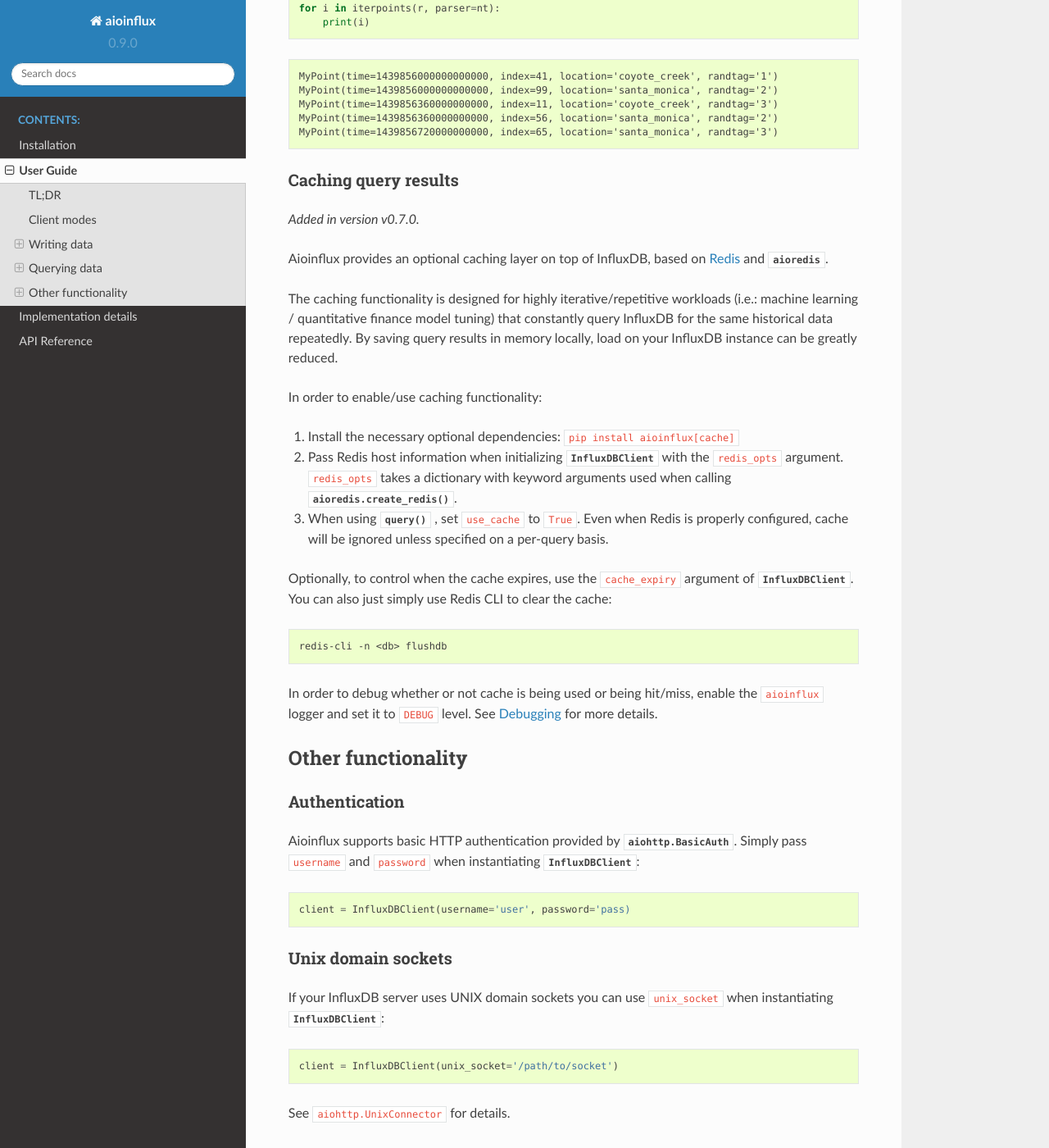
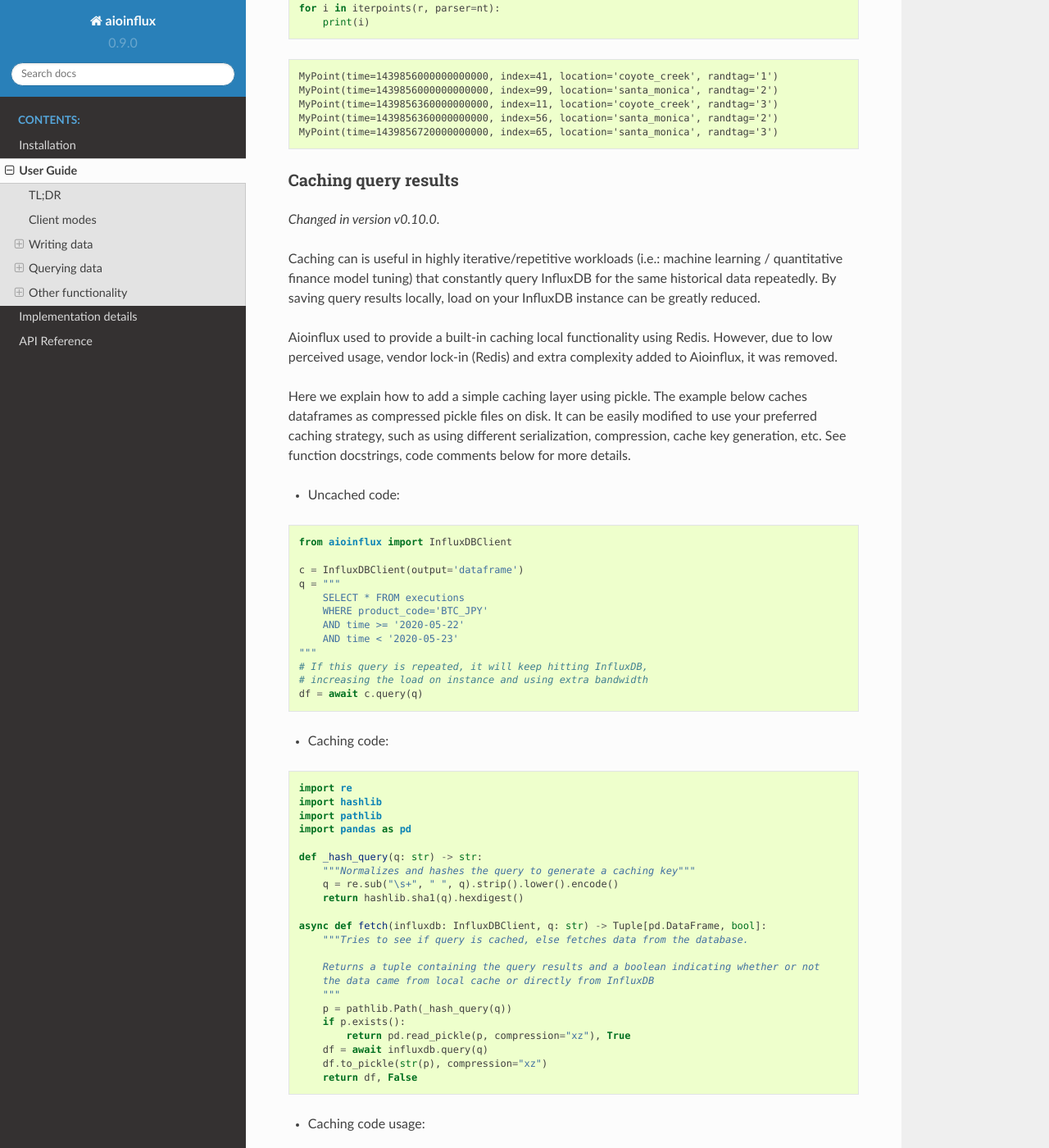
Before and after one commit to gusutabopb/aioinflux, a Sphinx documentation site: the page built from docs/usage.rst, in a window 1280 px wide and 1400 px high, scrolled down 11147 px. Shown: the whole window at 82% size. Built offline with Sphinx 7.4.7 and the Read the Docs theme 2.0.0, drawn with Linux system fonts in a browser that asks for light colours; some of the changed text lies outside the part shown.

Commit message:
Remove caching functionality

```diff
--- a/docs/usage.rst
+++ b/docs/usage.rst
@@ -605,37 +605,78 @@ dictionary containing all or a subset of the following:
 Caching query results
 ^^^^^^^^^^^^^^^^^^^^^
 
-.. versionadded:: v0.7.0
+.. versionchanged:: v0.10.0
 
-Aioinflux provides an optional caching layer on top of InfluxDB, based on `Redis`_ and :mod:`aioredis`.
-
-The caching functionality is designed for highly iterative/repetitive workloads
+Caching can is useful in highly iterative/repetitive workloads
 (i.e.: machine learning / quantitative finance model tuning)
 that constantly query InfluxDB for the same historical data repeatedly.
-By saving query results in memory locally, load on your InfluxDB instance can be greatly reduced.
+By saving query results locally, load on your InfluxDB instance can be greatly reduced.
 
-In order to enable/use caching functionality:
+Aioinflux used to provide a built-in caching local functionality using Redis.
+However, due to low perceived usage, vendor lock-in (Redis) and extra complexity
+added to Aioinflux, it was removed.
 
-1. Install the necessary optional dependencies: ``pip install aioinflux[cache]``
+Here we explain how to add a simple caching layer using pickle.
+The example below caches dataframes as compressed pickle files on disk.
+It can be easily modified to use your preferred caching strategy, such as
+using different serialization, compression, cache key generation, etc.
+See function docstrings, code comments below for more details.
 
-2. Pass Redis host information when initializing :class:`.InfluxDBClient` with the ``redis_opts`` argument.
-   ``redis_opts`` takes a dictionary with keyword arguments used when calling :func:`aioredis.create_redis`.
+- Uncached code:
 
-3. When using :meth:`~.InfluxDBClient.query` , set ``use_cache`` to ``True``.
-   Even when Redis is properly configured, cache will be ignored unless specified on a per-query basis.
+.. code:: python
 
-Optionally, to control when the cache expires, use the ``cache_expiry`` argument of :class:`.InfluxDBClient`.
-You can also just simply use Redis CLI to clear the cache:
+    from aioinflux import InfluxDBClient
 
-.. code:: bash
-
-    redis-cli -n <db> flushdb
-
-In order to debug whether or not cache is being used or being hit/miss, enable the ``aioinflux`` logger
-and set it to ``DEBUG`` level. See :ref:`Debugging` for more details.
+    c = InfluxDBClient(output='dataframe')
+    q = """
+        SELECT * FROM executions
+        WHERE product_code='BTC_JPY'
+        AND time >= '2020-05-22'
+        AND time < '2020-05-23'
+    """
+    # If this query is repeated, it will keep hitting InfluxDB,
+    # increasing the load on instance and using extra bandwidth
+    df = await c.query(q)
 
 
-.. _Redis: https://redis.io/
+- Caching code:
+
+.. code:: python
+
+    import re
+    import hashlib
+    import pathlib
+    import pandas as pd
+
+    def _hash_query(q: str) -> str:
+        """Normalizes and hashes the query to generate a caching key"""
+        q = re.sub("\s+", " ", q).strip().lower().encode()
+        return hashlib.sha1(q).hexdigest()
+
+    async def fetch(influxdb: InfluxDBClient, q: str) -> Tuple[pd.DataFrame, bool]:
+        """Tries to see if query is cached, else fetches data from the database.
+
+        Returns a tuple containing the query results and a boolean indicating whether or not
+        the data came from local cache or directly from InfluxDB
+        """
+        p = pathlib.Path(_hash_query(q))
+        if p.exists():
+            return pd.read_pickle(p, compression="xz"), True
+        df = await influxdb.query(q)
+        df.to_pickle(str(p), compression="xz")
+        return df, False
+
+
+- Caching code usage:
+
+.. code:: python
+
+    df, cached = await fetch(c, q)
+    print(cached)  # False - cache miss
+
+    df, cached = await fetch(c, q)
+    print(cached)  # True - cache hit
 
 
 Other functionality
--- a/setup.py
+++ b/setup.py
@@ -52,10 +52,6 @@ setup(name='aioinflux',
               'pandas>=0.21',
               'numpy'
           ],
-          'cache': [
-              'aioredis>=1.2.0',
-              'lz4>=2.1.0',
-          ]
       },
       classifiers=[
           'Development Status :: 4 - Beta',
```
Also changed, not shown: 2 other files.
